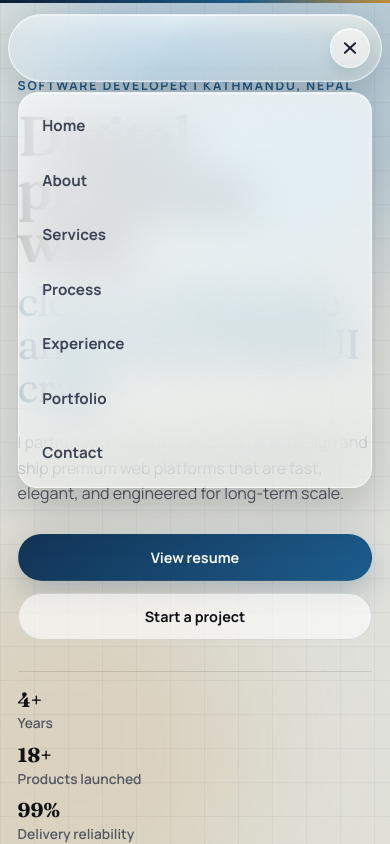
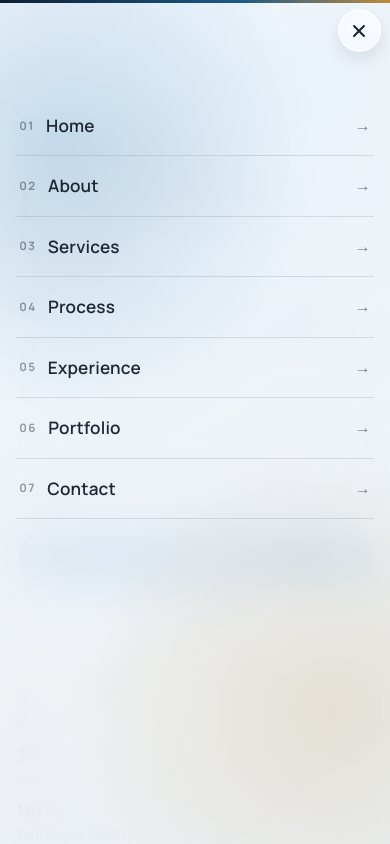
Before and after one commit to prabinbastakoti/prabinbastakoti.github.io, a React (Vite) app: page / in a window 390 px wide. Both pictures are taken after a click on the button "Toggle menu". Shown: the top 844 px of the page. Built offline with nearby package versions, Linux system fonts and the light colour scheme.

Commit message:
update mobile navbar

```diff
--- a/src/components/hero/hero.scss
+++ b/src/components/hero/hero.scss
@@ -262,10 +262,15 @@
   }
 
   .hero__badge {
-    font-size: 0.7rem;
-    left: 50%;
-    transform: translateX(-50%);
-    white-space: nowrap;
+    font-size: 0.68rem;
+    left: 0.62rem;
+    letter-spacing: 0.04em;
+    line-height: 1.25;
+    padding: 0.42rem 0.62rem;
+    right: 0.62rem;
+    text-align: center;
+    transform: none;
+    white-space: normal;
   }
 
   .hero__floating {
--- a/src/components/navbar/Navbar.jsx
+++ b/src/components/navbar/Navbar.jsx
@@ -1,4 +1,4 @@
-import { useState } from 'react';
+import { useEffect, useState } from 'react';
 import {
   AnimatePresence,
   motion,
@@ -17,10 +17,57 @@ const links = [
   { label: 'Contact', href: '#contact' },
 ];
 
+const menuListVariants = {
+  hidden: {},
+  show: {
+    transition: {
+      staggerChildren: 0.05,
+      delayChildren: 0.06,
+    },
+  },
+};
+
+const menuItemVariants = {
+  hidden: { opacity: 0, y: 14 },
+  show: {
+    opacity: 1,
+    y: 0,
+    transition: { duration: 0.25, ease: 'easeOut' },
+  },
+};
+
 const Navbar = () => {
   const [isOpen, setIsOpen] = useState(false);
   const [isElevated, setIsElevated] = useState(false);
   const { scrollY } = useScroll();
+
+  useEffect(() => {
+    if (!isOpen) {
+      document.body.style.overflow = '';
+      document.body.style.paddingRight = '';
+      return;
+    }
+
+    const scrollbarWidth = window.innerWidth - document.documentElement.clientWidth;
+    document.body.style.overflow = 'hidden';
+    document.body.style.paddingRight = `${Math.max(scrollbarWidth, 0)}px`;
+
+    return () => {
+      document.body.style.overflow = '';
+      document.body.style.paddingRight = '';
+    };
+  }, [isOpen]);
+
+  useEffect(() => {
+    const onKeyDown = (event) => {
+      if (event.key === 'Escape') {
+        setIsOpen(false);
+      }
+    };
+
+    window.addEventListener('keydown', onKeyDown);
+    return () => window.removeEventListener('keydown', onKeyDown);
+  }, []);
 
   useMotionValueEvent(scrollY, 'change', (latest) => {
     setIsElevated((previous) => {
@@ -58,6 +105,7 @@ const Navbar = () => {
           <button
             className='navbar__menuButton'
             aria-label='Toggle menu'
+            aria-expanded={isOpen}
             onClick={() => setIsOpen((prev) => !prev)}
           >
             <span className={isOpen ? 'line line--one open' : 'line line--one'}></span>
@@ -70,17 +118,44 @@ const Navbar = () => {
         {isOpen && (
           <motion.nav
             className='navbar__mobile'
-            initial={{ opacity: 0, y: -14 }}
-            animate={{ opacity: 1, y: 0 }}
-            exit={{ opacity: 0, y: -10 }}
-            transition={{ duration: 0.22 }}
+            initial={{ opacity: 0 }}
+            animate={{ opacity: 1 }}
+            exit={{ opacity: 0 }}
+            transition={{ duration: 0.25 }}
             aria-label='Mobile'
           >
-            {links.map((link) => (
-              <a key={link.href} href={link.href} onClick={closeMenu}>
-                {link.label}
-              </a>
-            ))}
+            <button
+              className='navbar__mobileClose'
+              type='button'
+              aria-label='Close menu'
+              onClick={closeMenu}
+            >
+              <span className='line line--one'></span>
+              <span className='line line--two'></span>
+            </button>
+
+            <motion.div
+              className='navbar__mobileBody'
+              variants={menuListVariants}
+              initial='hidden'
+              animate='show'
+            >
+              {links.map((link, index) => (
+                <motion.a
+                  key={link.href}
+                  href={link.href}
+                  onClick={closeMenu}
+                  className='navbar__mobileLink'
+                  variants={menuItemVariants}
+                >
+                  <span className='navbar__mobileIndex'>
+                    {String(index + 1).padStart(2, '0')}
+                  </span>
+                  <span className='navbar__mobileLabel'>{link.label}</span>
+                  <span className='navbar__mobileArrow'>→</span>
+                </motion.a>
+              ))}
+            </motion.div>
           </motion.nav>
         )}
       </AnimatePresence>
--- a/src/components/navbar/navbar.scss
+++ b/src/components/navbar/navbar.scss
@@ -10,6 +10,9 @@
 }
 
 .navbar {
+  --mobile-toggle-size: 2.7rem;
+  --mobile-toggle-top: 0.58rem;
+  --mobile-toggle-right: 0.8rem;
   left: 0;
   padding-top: 0.85rem;
   position: fixed;
@@ -196,46 +199,116 @@
   }
 
   &__mobile {
+    align-items: flex-start;
     animation: slideInGlass 0.22s ease;
-    backdrop-filter: blur(24px) saturate(175%);
-    -webkit-backdrop-filter: blur(24px) saturate(175%);
-    background: linear-gradient(135deg, rgba(255, 255, 255, 0.56), rgba(246, 249, 253, 0.34));
-    border: 1px solid rgba(255, 255, 255, 0.62);
-    border-radius: 20px;
-    box-shadow: 0 22px 48px rgba(13, 19, 30, 0.2), inset 0 1px 0 rgba(255, 255, 255, 0.72);
-    display: none;
+    backdrop-filter: blur(26px) saturate(185%);
+    -webkit-backdrop-filter: blur(26px) saturate(185%);
+    background: linear-gradient(145deg, rgba(244, 248, 253, 0.92), rgba(236, 243, 251, 0.9));
+    display: flex;
     flex-direction: column;
-    gap: 0.28rem;
-    margin: 0.62rem auto 0;
-    max-width: 760px;
-    overflow: hidden;
-    padding: 0.52rem;
-    position: relative;
-    width: calc(100% - 2.2rem);
+    gap: 0;
+    inset: 0;
+    justify-content: flex-start;
+    margin: 0;
+    padding: 6rem 1.4rem 2rem;
+    position: fixed;
+    width: 100vw;
+    z-index: 19;
 
     &::before {
-      background: linear-gradient(180deg, rgba(255, 255, 255, 0.5), rgba(255, 255, 255, 0));
+      background: radial-gradient(circle at 15% 18%, rgba(34, 122, 184, 0.2), transparent 34%),
+        radial-gradient(circle at 85% 84%, rgba(189, 140, 58, 0.18), transparent 34%);
       content: '';
       inset: 0;
       pointer-events: none;
       position: absolute;
     }
 
-    a {
-      border: 1px solid transparent;
-      border-radius: 12px;
-      color: #3d4556;
-      font-size: 0.95rem;
+    .navbar__mobileBody {
+      margin: 0 auto;
+      max-width: 30rem;
+      position: relative;
+      width: min(30rem, calc(100vw - 2rem));
+      z-index: 1;
+    }
+
+    .navbar__mobileLink {
+      align-items: center;
+      border: none;
+      border-bottom: 1px solid rgba(32, 44, 58, 0.12);
+      color: #1e2633;
+      display: grid;
+      gap: 0.72rem;
+      grid-template-columns: auto 1fr auto;
+      min-width: 100%;
+      padding: 1rem 0.2rem;
+      position: relative;
+      text-align: left;
+      transition: color 0.2s ease, border-color 0.2s ease, transform 0.2s ease;
+    }
+
+    .navbar__mobileIndex {
+      color: rgba(29, 37, 52, 0.45);
+      font-size: 0.72rem;
       font-weight: 700;
-      padding: 0.74rem 0.9rem;
-      position: relative;
-      transition: background 0.2s ease, color 0.2s ease, border-color 0.2s ease;
-      z-index: 1;
+      letter-spacing: 0.12em;
+    }
 
-      &:hover {
-        background: rgba(255, 255, 255, 0.44);
-        border-color: rgba(255, 255, 255, 0.56);
-        color: var(--text);
+    .navbar__mobileLabel {
+      font-size: clamp(1rem, 4.4vw, 1.2rem);
+      font-weight: 600;
+      letter-spacing: 0.01em;
+    }
+
+    .navbar__mobileArrow {
+      color: rgba(30, 37, 49, 0.56);
+      font-size: 1rem;
+      font-weight: 700;
+      transition: transform 0.2s ease;
+    }
+
+    .navbar__mobileLink:hover {
+      border-bottom-color: rgba(29, 88, 132, 0.34);
+      color: #1e5883;
+      transform: translateX(3px);
+
+      .navbar__mobileArrow {
+        transform: translateX(2px);
+      }
+    }
+
+    .navbar__mobileClose {
+      align-items: center;
+      backdrop-filter: blur(12px) saturate(150%);
+      -webkit-backdrop-filter: blur(12px) saturate(150%);
+      background: rgba(255, 255, 255, 0.48);
+      border: 1px solid rgba(255, 255, 255, 0.56);
+      border-radius: 999px;
+      box-shadow: inset 0 1px 0 rgba(255, 255, 255, 0.65), 0 8px 16px rgba(13, 22, 35, 0.09);
+      cursor: pointer;
+      display: inline-flex;
+      height: var(--mobile-toggle-size);
+      justify-content: center;
+      position: fixed;
+      right: var(--mobile-toggle-right);
+      top: var(--mobile-toggle-top);
+      width: var(--mobile-toggle-size);
+      z-index: 22;
+
+      .line {
+        background: #1b2330;
+        border-radius: 9px;
+        height: 2px;
+        position: absolute;
+        width: 1rem;
+      }
+
+      .line--one {
+        transform: rotate(45deg);
+      }
+
+      .line--two {
+        transform: rotate(-45deg);
       }
     }
   }
@@ -243,12 +316,40 @@
 
 @media (max-width: 1024px) {
   .navbar {
+    padding-top: 0.58rem;
+
+    &.isElevated {
+      padding-top: 0.58rem;
+    }
+
     &__inner {
-      width: min(1180px, calc(100% - 2.2rem));
+      backdrop-filter: none;
+      -webkit-backdrop-filter: none;
+      background: transparent;
+      border: none;
+      border-radius: 0;
+      box-shadow: none;
+      justify-content: flex-end;
+      margin-right: 0.8rem;
+      margin-top: 0;
+      min-height: auto;
+      overflow: visible;
+      padding: 0;
+      width: auto;
+
+      &::before,
+      &::after {
+        display: none;
+      }
     }
 
     &.isElevated .navbar__inner {
-      width: min(1080px, calc(100% - 3rem));
+      background: transparent;
+      border: none;
+      box-shadow: none;
+      min-height: auto;
+      padding: 0;
+      width: auto;
     }
 
     &__desktop,
@@ -256,21 +357,39 @@
       display: none;
     }
 
-    &__menuButton,
-    &__mobile {
+    &__menuButton {
       display: flex;
+      height: var(--mobile-toggle-size);
+      position: fixed;
+      right: var(--mobile-toggle-right);
+      top: var(--mobile-toggle-top);
+      width: var(--mobile-toggle-size);
+      z-index: 22;
+    }
+
+    &__menuButton[aria-expanded='true'] {
+      opacity: 0;
+      pointer-events: none;
+    }
+
+    &.isElevated .navbar__menuButton {
+      height: var(--mobile-toggle-size);
+      width: var(--mobile-toggle-size);
+    }
+
+    &__actions {
+      margin-left: 0;
     }
   }
 }
 
 @media (max-width: 640px) {
   .navbar {
-    &__inner {
-      width: calc(100% - 1rem);
-    }
+    --mobile-toggle-right: 0.58rem;
 
-    &.isElevated .navbar__inner {
-      width: calc(100% - 1.6rem);
+    &__mobile {
+      padding-left: 1rem;
+      padding-right: 1rem;
     }
   }
 }
```
